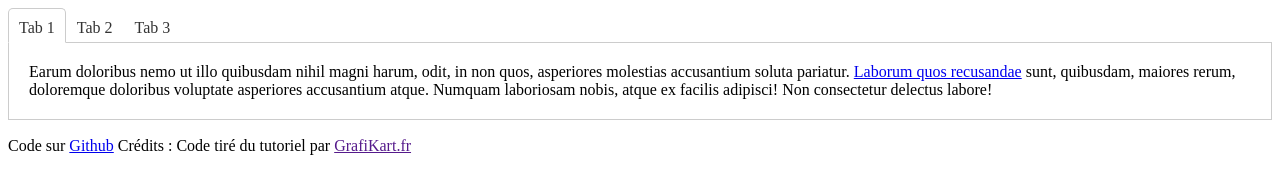
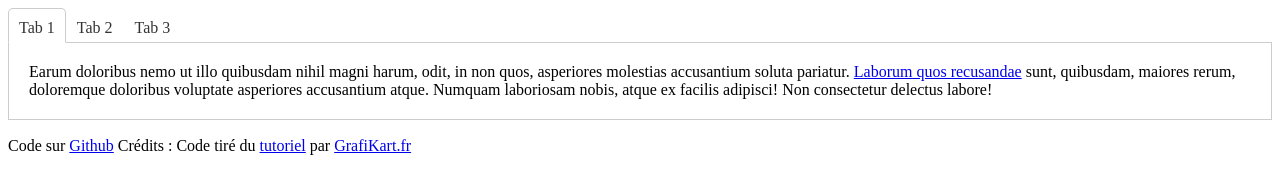
Before and after one commit to bourpie/ViteVanillaJsTabs, a website built with Vite: page index.html in a window 1280 px wide. Built offline with nearby package versions, Linux system fonts and the light colour scheme.

Commit message:
Crédits

```diff
--- a/index.html
+++ b/index.html
@@ -41,7 +41,8 @@
   </div>
   <p>
     Code sur <a href="https://github.com/bourpie/ViteVanillaJsTabs">Github</a>
-    Crédits : Code tiré du tutoriel par <a href="">GrafiKart.fr</a>
+    Crédits : Code tiré du <a href="https://www.youtube.com/watch?v=wKatvNTAPVA">tutoriel</a> par <a
+      href="https://GrafiKart.fr">GrafiKart.fr</a>
   </p>
   <script type="module" src="/main.js"></script>
 </body>
```
